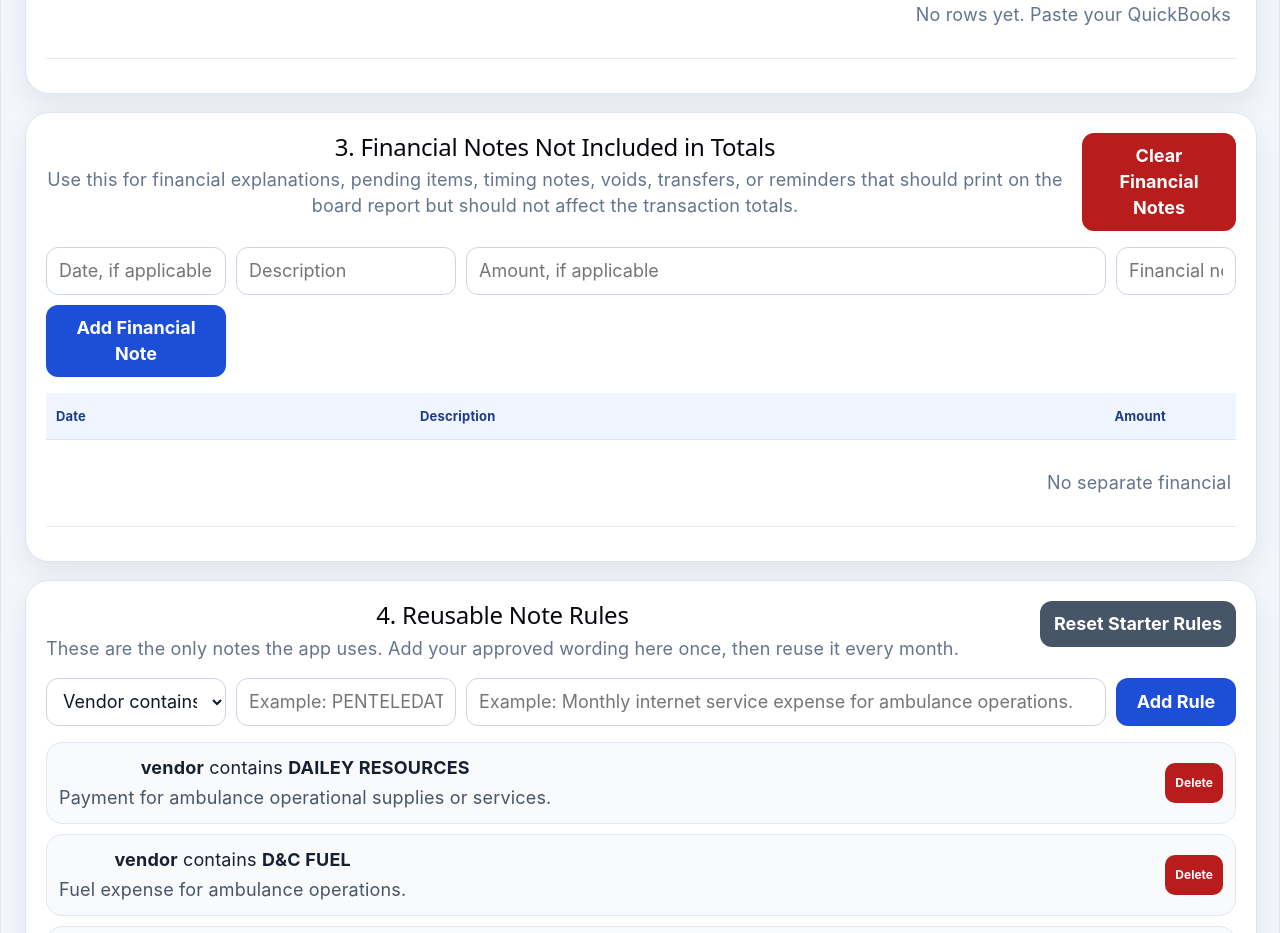
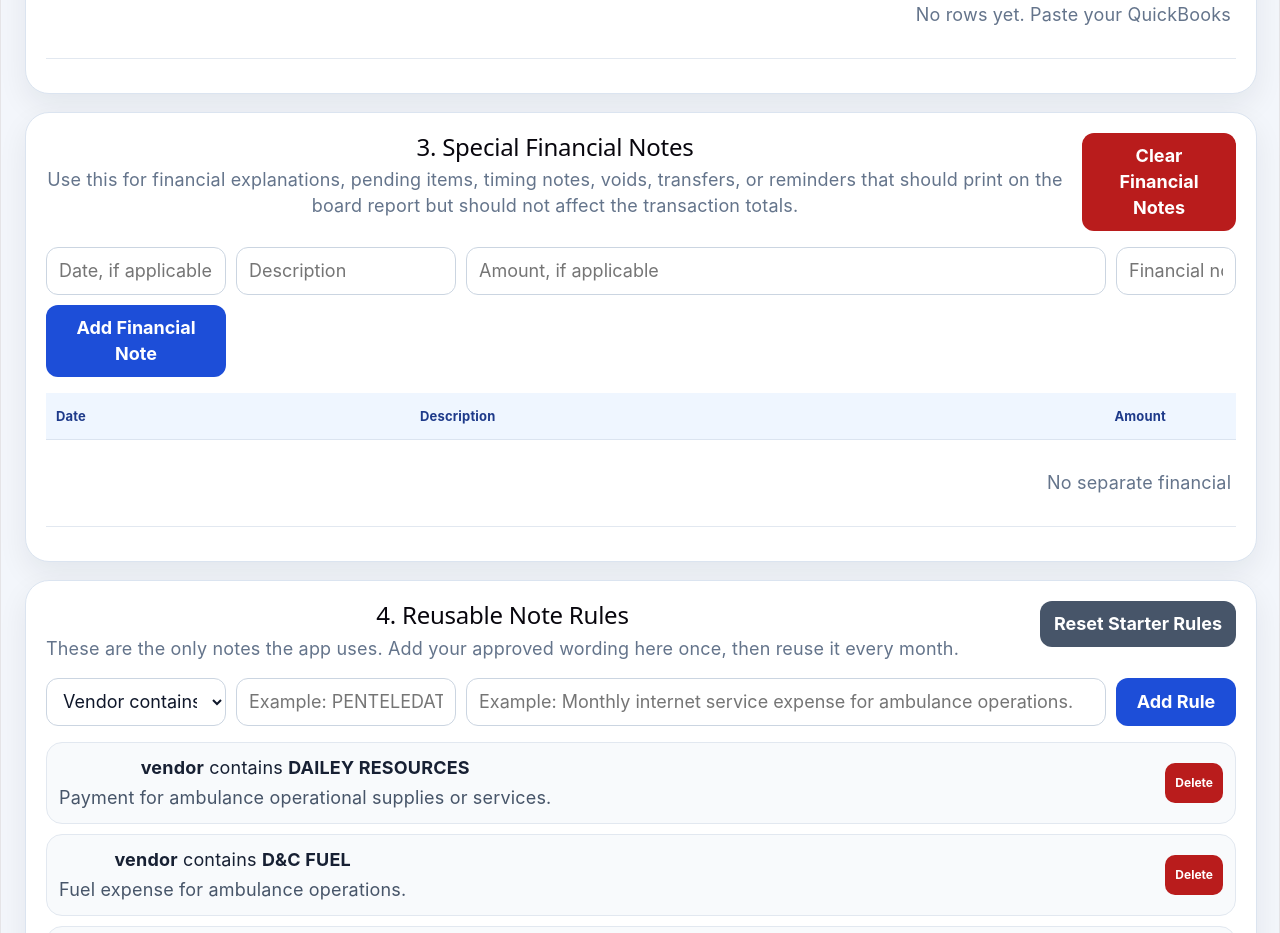
Before and after one commit to ctraverAdmin/AmbulanceNotes, a React (Vite) app: page / in a window 1280 px wide. Shown: the part 1180-2113 px from the top of the page. Built offline with nearby package versions, Linux system fonts and the light colour scheme.

Commit message:
report change

```diff
--- a/src/App.jsx
+++ b/src/App.jsx
@@ -983,7 +983,7 @@ Note: ${cleanNote}`
       <section className="card full-width-card no-print">
         <div className="section-heading">
           <div>
-            <h2>3. Financial Notes Not Included in Totals</h2>
+            <h2>3. Special Financial Notes</h2>
             <p>
               Use this for financial explanations, pending items, timing notes,
               voids, transfers, or reminders that should print on the board
@@ -1266,7 +1266,7 @@ Note: ${cleanNote}`
 
         {(state.financialNotes || []).length > 0 && (
           <section className="financial-notes-print-section">
-            <h3>Financial Notes Not Included in Totals</h3>
+            <h3>Special Financial Notes</h3>
 
             <table className="print-table financial-notes-print-table">
               <colgroup>
@@ -1298,8 +1298,7 @@ Note: ${cleanNote}`
             </table>
 
             <p className="financial-note-disclaimer">
-              These financial notes are informational only and are not included
-              in the transaction totals, vendor totals, or grand total.
+              These financial notes are informational only as special items that came in during the month.
             </p>
           </section>
         )}
```
